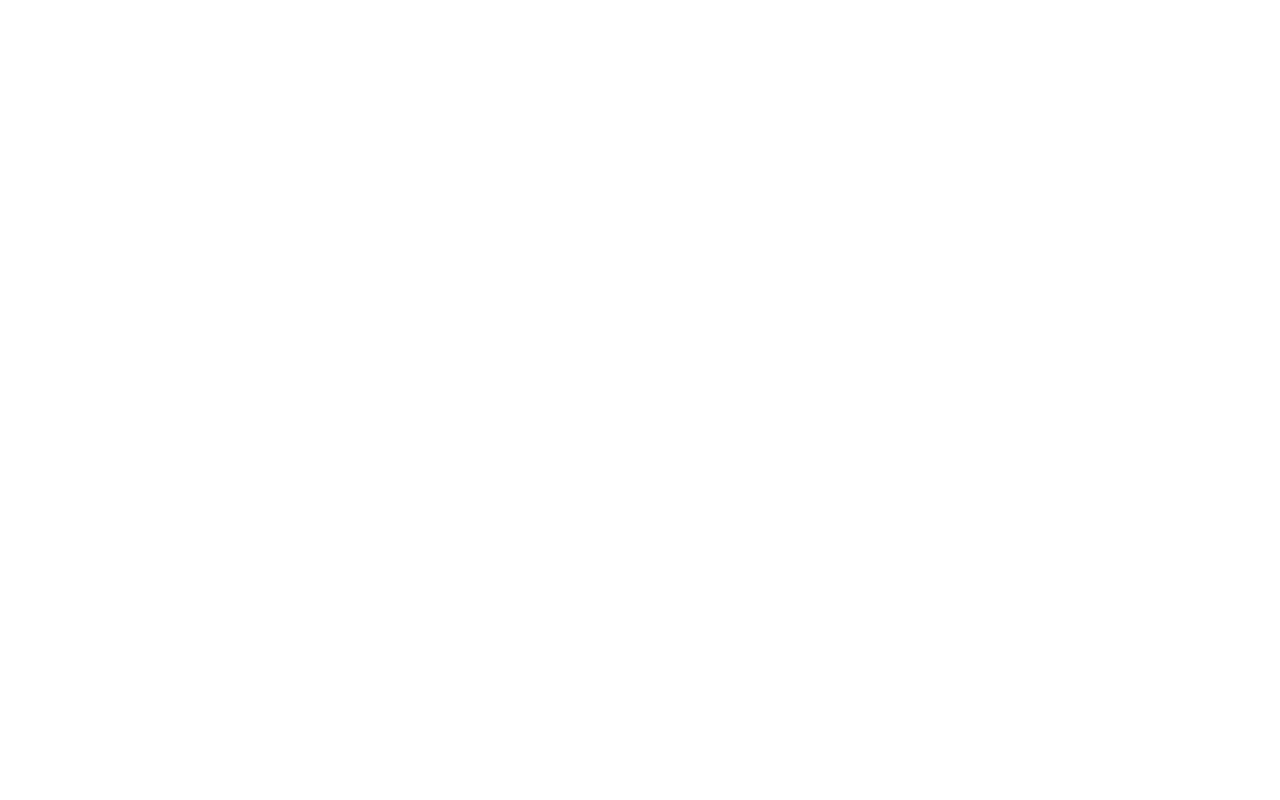
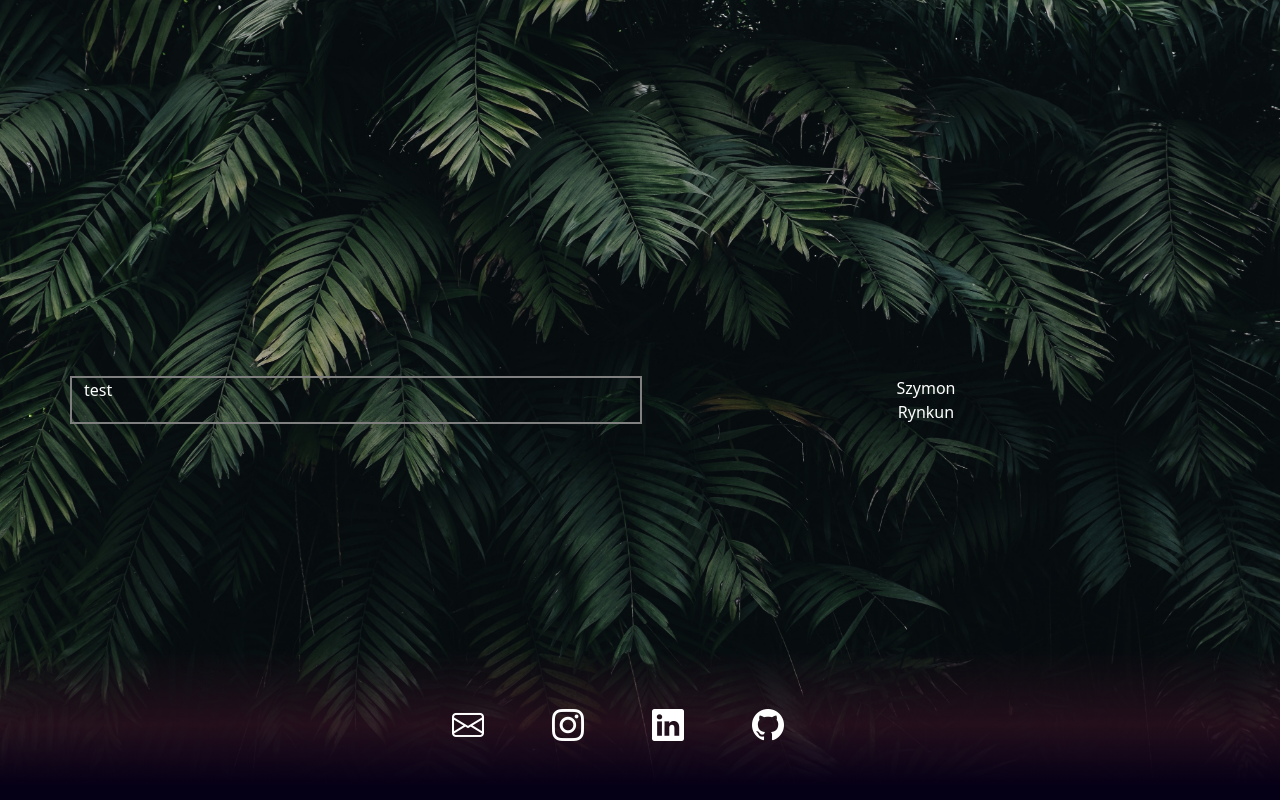
Before and after one commit to rynkuns/rynkuns.github.io, a plain HTML site: page index.html in a window 1280 px wide. Drawn offline with nearby package versions, Linux system fonts and the light colour scheme.

Commit message:
barely started

```diff
--- a/index.html
+++ b/index.html
@@ -1 +1,40 @@
-<HTML>
+<!doctype html>
+<html lang="en">
+  <head>
+
+    <meta charset="utf-8">
+    <meta name="viewport" content="width=device-width, initial-scale=1">
+    <title>Szymon Rynkun homepage</title>
+
+    <link rel="stylesheet" href="style.css">
+    <link href="https://cdn.jsdelivr.net/npm/bootstrap@5.3.0-alpha1/dist/css/bootstrap.min.css" rel="stylesheet" integrity="sha384-GLhlTQ8iRABdZLl6O3oVMWSktQOp6b7In1Zl3/Jr59b6EGGoI1aFkw7cmDA6j6gD" crossorigin="anonymous">
+    <link rel="stylesheet" href="https://cdn.jsdelivr.net/npm/bootstrap-icons@1.10.3/font/bootstrap-icons.css">
+
+</head>
+  <body>
+
+    <div id="intro">
+        <div class="container position-absolute top-50 start-50 translate-middle">
+            <div class="row" style="color: white;">
+                <div class="col-md p3 intro-pic">test</div>
+                <div class="col-md p3 intro-name">Szymon<br>Rynkun</div>
+            </div>
+        </div>
+    </div>
+
+
+    <footer class="footer">
+        <div class="container">
+            <div class="row">
+                <div class="col"><span class="bi-envelope"></span></div>
+                <div class="col"><span class="bi-instagram"></span></div>
+                <div class="col"><span class="bi-linkedin"></span></div>
+                <div class="col"><span class="bi-github"></span></div>
+            </div> <!-- Bootstrap icons -->
+        </div>
+    </footer>
+
+
+    <script src="https://cdn.jsdelivr.net/npm/bootstrap@5.3.0-alpha1/dist/js/bootstrap.min.js" integrity="sha384-mQ93GR66B00ZXjt0YO5KlohRA5SY2XofN4zfuZxLkoj1gXtW8ANNCe9d5Y3eG5eD" crossorigin="anonymous"></script>
+</body>
+</html>
--- a/style.css
+++ b/style.css
@@ -0,0 +1,48 @@
+
+
+body {
+    margin-bottom: 60px; /* Margin bottom by footer height */
+}
+
+#intro {
+height: 100vh;
+width: 100%;
+
+background-image: url(intro_back.jpg);
+background-position: center;
+background-repeat: no-repeat;
+background-size: cover;
+position: relative;
+}
+
+.intro-pic {
+    border-width: 2px;
+    border-color: gray;
+    border-style: solid;
+}
+
+.intro-name {
+    text-align: center;
+}
+
+
+
+.footer {
+    --footer-height: 150px;
+
+    position: absolute;
+    bottom: 0;
+    width: 100%;
+    height: var(--footer-height);
+    line-height: var(--footer-height); /* Vertical center */
+
+    background: rgb(6,0,22);
+    background: linear-gradient(0deg, rgba(6,0,22,1) 10%, rgba(48,16,33,0.675490264465161) 50%, rgba(255,255,255,0) 100%); /* https://cssgradient.io/ */
+
+    font-size: 2em;
+    color: white;
+}
+
+.footer .container {
+    width: 400px;
+}
```
Also changed, not shown: intro_back.jpg (added).
